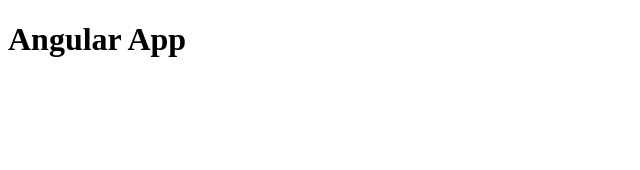
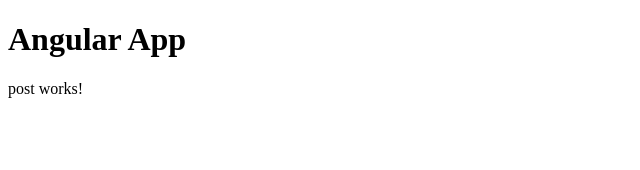
Before and after one commit to Chanuth-silva10/ang-project, an Angular app: page / in a window 1280 px wide. Shown: the top 170 px of the page, without its empty margins (0-640 px from the left). Built offline with nearby package versions, Linux system fonts and the light colour scheme.

Commit message:
add app-post into the main html component

```diff
--- a/src/app/app.component.html
+++ b/src/app/app.component.html
@@ -1,3 +1,4 @@
 <h1>Angular App</h1>
 
 <app-navbar></app-navbar>
+<app-post></app-post>
```
